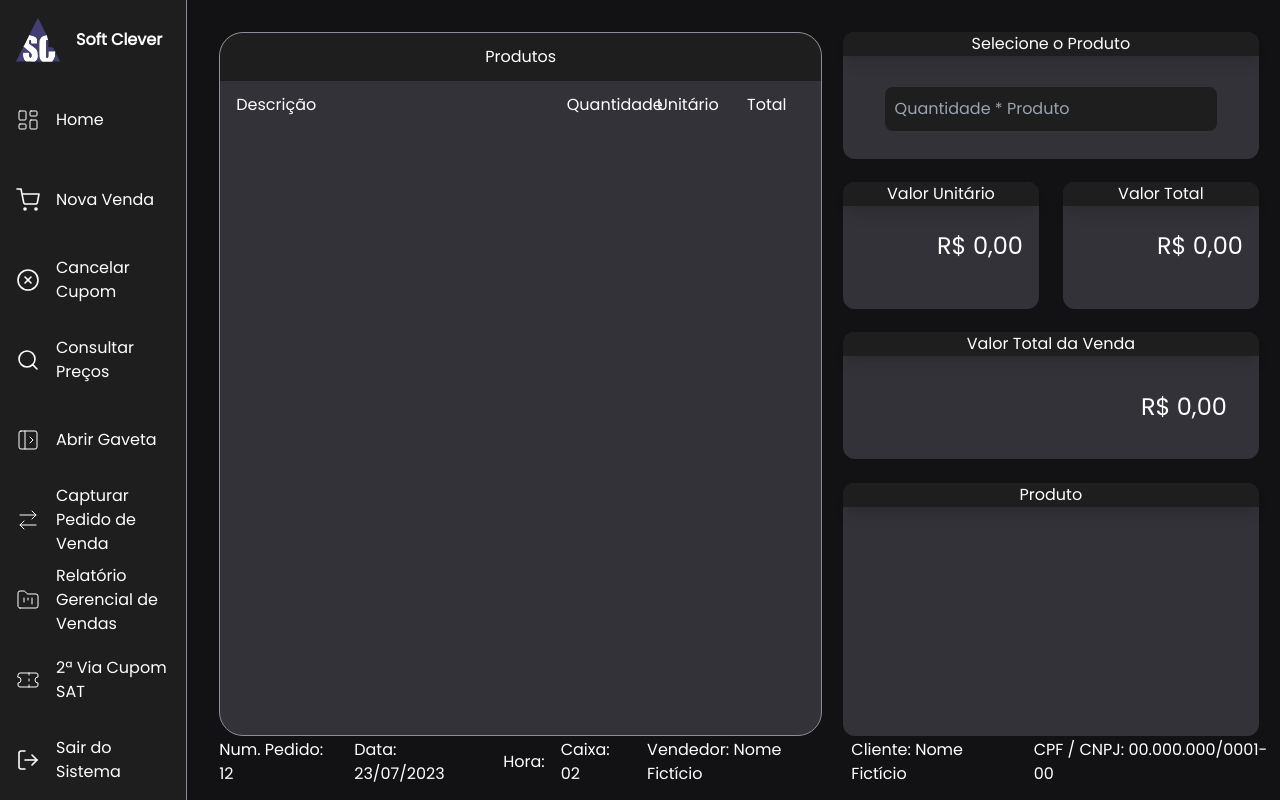
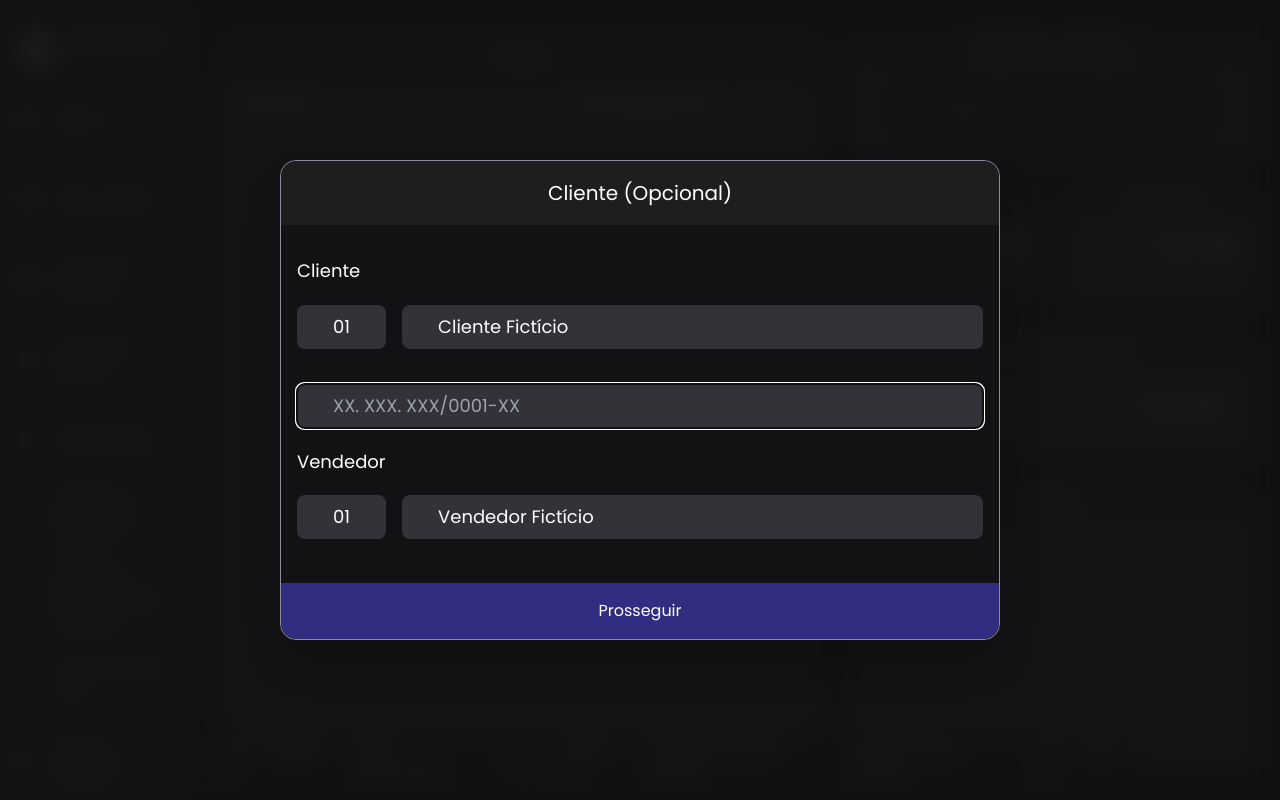
Before and after one commit to devCaioFreire/sat, a Next.js app: page /dashboard/sales in a window 1280 px wide. Built offline with nearby package versions, Linux system fonts and the light colour scheme.

Commit message:
customer modal

```diff
--- a/src/app/dashboard/home/components/card.tsx
+++ b/src/app/dashboard/home/components/card.tsx
@@ -17,7 +17,7 @@ export function Card({ title, shortcut, link, isDisabled, withColor }: CardProps
       href={link}
       type="submit"
       className={`flex flex-col items-center justify-around w-[90%] h-[90%] border border-border rounded-lg
-      ${isDisabled && !withColor ? 'bg-block cursor-not-allowed blur-[1px]' : ''} ${withColor ? 'bg-blue-950' : ''}`}>
+      ${isDisabled && !withColor ? 'bg-block cursor-not-allowed blur-[1px]' : ''} ${withColor ? 'bg-indigo-900' : ''}`}>
       <h1 className="flex items-center px-3 text-2xl">{title}</h1>
       <p className="flex items-center text-base">{shortcut}</p>
       <Image src={Cart} alt="" className="w-[20%]" />
--- /dev/null
+++ b/src/app/dashboard/sales/components/customerModal.tsx
@@ -0,0 +1,78 @@
+'use client';
+import { useEffect } from 'react';
+import CustomerModalList, { CustomerModalProps } from './customerModalList';
+
+const CustomerModal = ({ isOpenCustomerModal, onCloseCustomerModal, onFormSubmitCustomer }: CustomerModalProps) => {
+
+  useEffect(() => {
+    // Função para criar o focus trap no modal
+    const handleFocusTrap = (event: KeyboardEvent) => {
+      const modalContent = document.querySelector(".modal-content");
+      if (!modalContent) return;
+
+      const focusableElements = modalContent.querySelectorAll(
+        "a[href], button, textarea, input[type='text'], input[type='number'], input[type='checkbox'], select"
+      );
+
+      const firstElement = focusableElements[0] as HTMLElement;
+      const lastElement = focusableElements[focusableElements.length - 1] as HTMLElement;
+
+      if (event.key === "Tab") {
+        // Verificar se o shift está pressionado para mover o foco de forma circular
+        if (event.shiftKey) {
+          if (document.activeElement === firstElement) {
+            event.preventDefault();
+            lastElement.focus();
+          }
+        } else {
+          if (document.activeElement === lastElement) {
+            event.preventDefault();
+            firstElement.focus();
+          }
+        }
+      }
+    };
+
+    // Restaura o foco para o primeiro elemento do modal quando ele é aberto
+    if (isOpenCustomerModal) {
+      const modalContent = document.querySelector(".modal-content");
+      if (modalContent) {
+        const focusableElements = modalContent.querySelectorAll(
+          "a[href], button, textarea, input[type='text'], input[type='number'], input[type='checkbox'], select"
+        );
+
+        const firstElement = focusableElements[0] as HTMLElement;
+        firstElement.focus();
+      }
+    }
+
+    // Adicionar event listener para lidar com o focus trap
+    if (isOpenCustomerModal) {
+      document.addEventListener("keydown", handleFocusTrap);
+    }
+
+    // Remover event listener ao desmontar o componente
+    return () => {
+      document.removeEventListener("keydown", handleFocusTrap);
+    };
+  }, [isOpenCustomerModal]);
+
+  if (!isOpenCustomerModal) return null;
+
+  return (
+    <div className={`fixed z-50 inset-0 bg-opacity-50 bg-backgroundModal backdrop-blur-md`}>
+      <div className="modal-content absolute z-50 top-1/2 left-1/2 -translate-x-1/2 -translate-y-1/2 shadow-2xl flex flex-col w-[45rem] h-[30rem] gap-4 border border-border rounded-2xl bg-background">
+        {/* Header */}
+        <div className='absolute flex items-center justify-center top-0 h-16 w-full rounded-t-2xl bg-backgroundSecundary'>
+          <h1 className='text-xl font-medium'>Cliente (Opcional)</h1>
+        </div>
+        <CustomerModalList
+          isOpenCustomerModal={isOpenCustomerModal}
+          onCloseCustomerModal={onCloseCustomerModal}
+          onFormSubmitCustomer={onFormSubmitCustomer} />
+      </div>
+    </div>
+  );
+};
+
+export default CustomerModal;
--- /dev/null
+++ b/src/app/dashboard/sales/components/customerModalList.tsx
@@ -0,0 +1,57 @@
+
+export interface CustomerModalProps {
+  id?: number;
+  name?: string;
+  value?: string;
+  isOpenCustomerModal?: boolean;
+  onCloseCustomerModal?: () => void;
+  onFormSubmitCustomer?: () => void;
+}
+
+export const CustomerModalList: React.FC<CustomerModalProps> = ({ isOpenCustomerModal, onCloseCustomerModal, onFormSubmitCustomer }) => {
+
+  function handleSubmit(e: React.FormEvent<HTMLFormElement>) {
+    e.preventDefault();
+
+
+    onFormSubmitCustomer?.();
+    onCloseCustomerModal?.();
+  }
+
+  return (
+    <form
+      onSubmit={handleSubmit}
+      className='h-[calc(100%-180px)]'>
+
+      <div className="flex flex-col justify-between mt-[calc(2rem+4rem)] h-full text-lg px-4">
+
+        <h1>Cliente</h1>
+        <div className="flex justify-between gap-4">
+          <span className="bg-backgroundFields px-9 py-2 mb-4 rounded-lg">01</span>
+          <span className="flex w-full bg-backgroundFields px-9 py-2 mb-4 rounded-lg">Cliente Fictício</span>
+        </div>
+
+        <input
+        placeholder="XX. XXX. XXX/0001-XX"
+        type="number"
+        className="flex w-full bg-backgroundFields px-9 py-2 mb-4 rounded-lg"
+        />
+
+        <h1>Vendedor</h1>
+        <div className="flex justify-between gap-4">
+          <span className="bg-backgroundFields px-9 py-2 mb-4 rounded-lg">01</span>
+          <span className="flex w-full bg-backgroundFields px-9 py-2 mb-4 rounded-lg">Vendedor Fictício</span>
+        </div>
+
+
+      </div>
+      <button
+        type="submit"
+        className='fixed bottom-0 flex w-full justify-center items-center rounded-b-2xl py-4 transition-all bg-indigo-900 hover:bg-indigo-700'
+      >Prosseguir
+      </button>
+    </form>
+  )
+}
+
+export default CustomerModalList;
--- a/src/app/dashboard/sales/page.tsx
+++ b/src/app/dashboard/sales/page.tsx
@@ -4,6 +4,7 @@ import { formatCurrency } from "@/utils/date";
 import { useContext, useEffect, useRef, useState } from "react";
 import { Barcode } from "./components/barcode";
 import CheckoutModal from "./components/checkoutModal";
+import CustomerModal from "./components/customerModal";
 import { DescriptionProduct } from "./components/descriptionProduct";
 import { List } from "./components/list";
 import { TotalValueSale } from "./components/totalValueSale";
@@ -12,7 +13,8 @@ import { ValueProduct } from "./components/valueProduct";
 export default function Sales() {
   const { product, setProduct, selectedProductIndex, setSelectedProductIndex } = useContext(ProductContext);
 
-  const [modalOpen, setModalOpen] = useState(false);
+  const [customerModalOpen, setCustomerModalOpen] = useState(true);
+  const [saleModalOpen, setSaleModalOpen] = useState(false);
   const [formSubmitted, setFormSubmitted] = useState(false);
   const [activeElementBeforeModal, setActiveElementBeforeModal] = useState<Element | null>(null);
   const [lastProductTotalValue, setLastProductTotalValue] = useState<number>(0);
@@ -27,11 +29,12 @@ export default function Sales() {
   const barcodeRef = useRef<HTMLDivElement>(null);
 
   const openModal = () => {
-    setModalOpen(true);
+    setSaleModalOpen(true);
   };
 
   const closeModal = () => {
-    setModalOpen(false);
+    setSaleModalOpen(false);
+    setCustomerModalOpen(false);
   };
 
   useEffect(() => {
@@ -63,7 +66,7 @@ export default function Sales() {
       }
     };
 
-    if (!modalOpen && activeElementBeforeModal) {
+    if (!saleModalOpen && activeElementBeforeModal) {
       (activeElementBeforeModal as HTMLElement).focus();
     }
 
@@ -79,7 +82,7 @@ export default function Sales() {
       window.removeEventListener("keydown", handleEscapeKeyPress);
     };
 
-  }, [selectedProductIndex, product, modalOpen, activeElementBeforeModal]);
+  }, [customerModalOpen, selectedProductIndex, product, saleModalOpen, activeElementBeforeModal]);
 
   const handleClearList = () => {
     setSelectedProductIndex(-1);
@@ -99,14 +102,23 @@ export default function Sales() {
 
   return (
     <>
-      {modalOpen && (
+      {customerModalOpen && (
         <div className="fixed z-40 inset-0 bg-opacity-50 bg-backgroundModal backdrop-blur-md">
-          <CheckoutModal isOpen={modalOpen} onClose={closeModal} onFormSubmit={handleFormSubmit} />
+          <CustomerModal
+            isOpenCustomerModal={customerModalOpen}
+            onCloseCustomerModal={closeModal}
+            onFormSubmitCustomer={handleFormSubmit} />
+        </div>
+      )}
+
+      {saleModalOpen && (
+        <div className="fixed z-40 inset-0 bg-opacity-50 bg-backgroundModal backdrop-blur-md">
+          <CheckoutModal isOpen={saleModalOpen} onClose={closeModal} onFormSubmit={handleFormSubmit} />
         </div>
       )}
       <main className="flex w-full gap-[2%] justify-between">
         <div className="w-[58%]">
-          <div ref={modalOpen ? null : listRef} tabIndex={modalOpen ? undefined : 0}>
+          <div ref={saleModalOpen ? null : listRef} tabIndex={saleModalOpen ? undefined : 0}>
             <List />
           </div>
         </div>
@@ -114,7 +126,7 @@ export default function Sales() {
         {/* Insert Product Fields */}
         <div className="grid w-[40%]">
           <div className="flex flex-col justify-between">
-            <div className="h-[18%]" ref={modalOpen ? null : barcodeRef} tabIndex={modalOpen ? undefined : 0}>
+            <div className="h-[18%]" ref={saleModalOpen ? null : barcodeRef} tabIndex={saleModalOpen ? undefined : 0}>
               <Barcode />
             </div>
 
```
